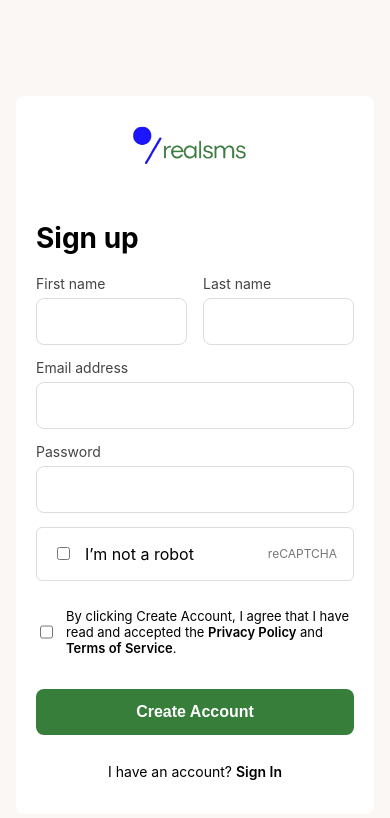
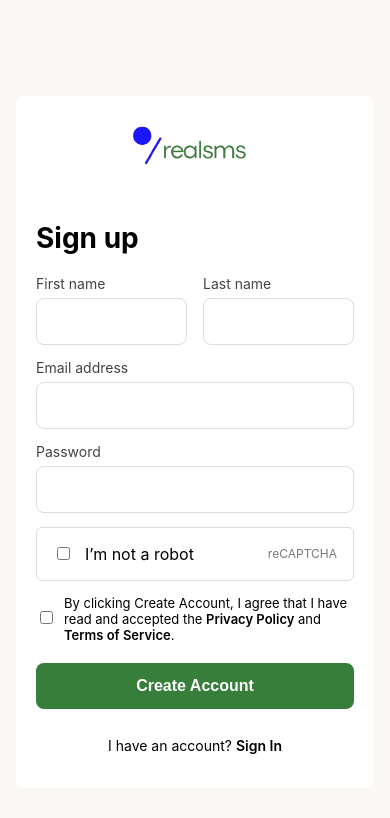
Before and after one commit to ay30bg/realsms, a React (Create React App) app: page /register in a window 390 px wide. Shown: the top 818 px of the page. Built offline with nearby package versions, Linux system fonts and the light colour scheme.

Commit message:
Update register.css

```diff
--- a/src/styles/register.css
+++ b/src/styles/register.css
@@ -192,4 +192,19 @@ body {
   .register-mobile-logo {
     display: block;
   }
+
+  .terms {
+    display: grid;
+    grid-template-columns: auto 1fr; /* checkbox + text */
+    gap: 8px;
+    align-items: center; /* vertical center of checkbox with multi-line text */
+  }
+
+  .terms input[type="checkbox"] {
+    margin-top: 0; /* ensure no extra offset */
+  }
+
+  .terms p {
+    margin: 0;
+  }
 }
```
